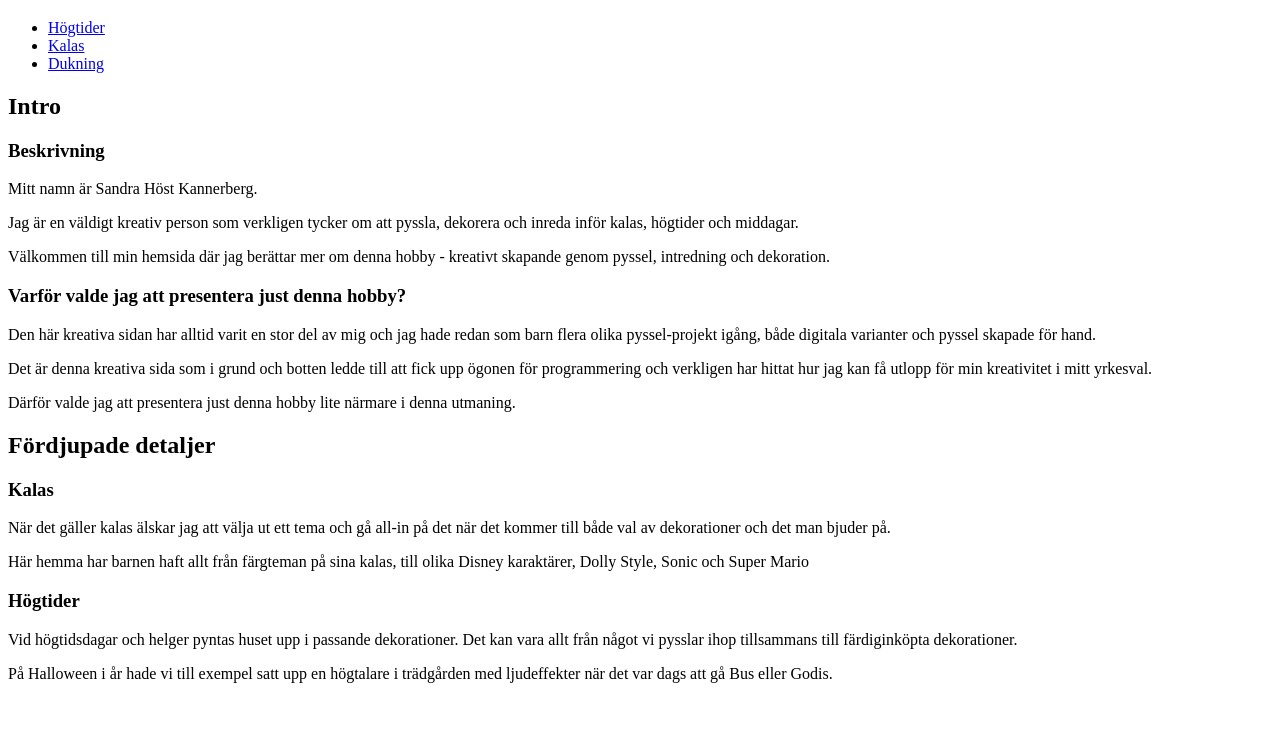
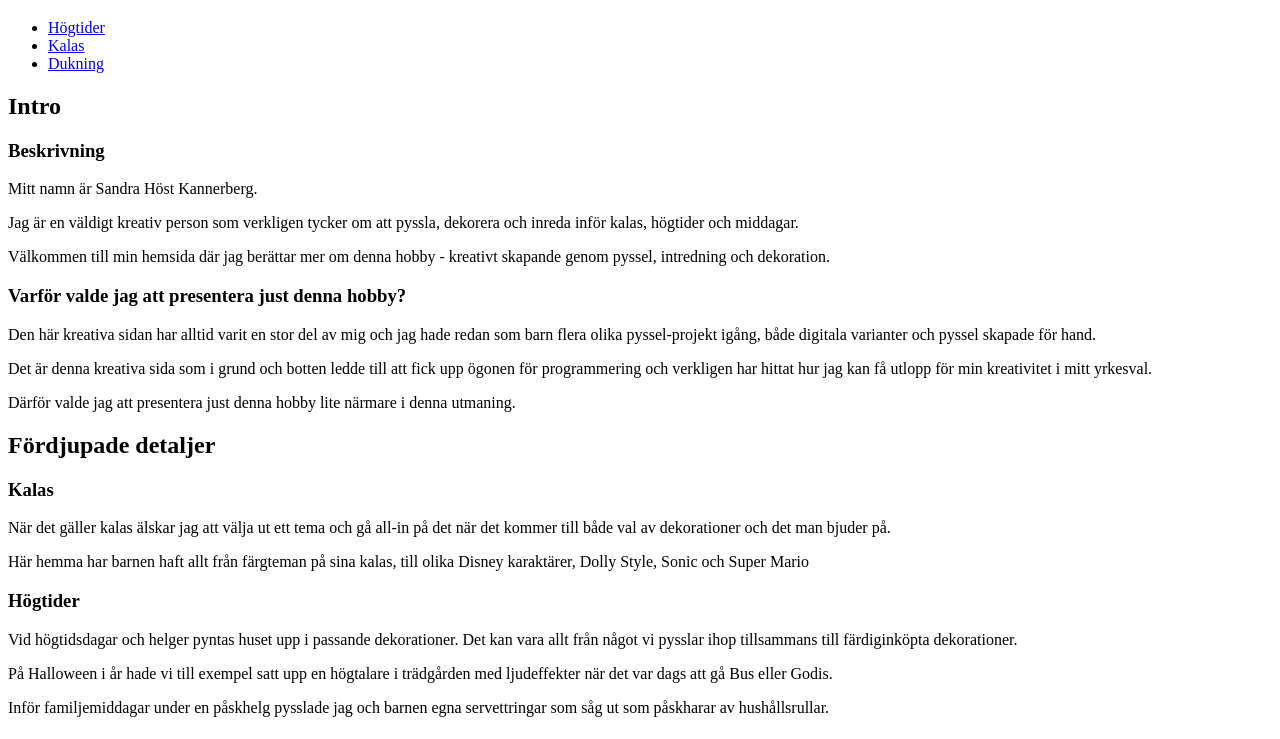
Before and after one commit to SandraHKannerberg/semantic-html, a plain HTML site: page index.html in a window 1280 px wide. Shown: the part 61-800 px from the top of the page. Drawn offline with Linux system fonts and the light colour scheme.

Commit message:
Add more text content to details section

```diff
--- a/index.html
+++ b/index.html
@@ -74,6 +74,10 @@
             På Halloween i år hade vi till exempel satt upp en högtalare i
             trädgården med ljudeffekter när det var dags att gå Bus eller Godis.
           </p>
+          <p>
+            Inför familjemiddagar under en påskhelg pysslade jag och barnen egna
+            servettringar som såg ut som påskharar av hushållsrullar.
+          </p>
         </section>
       </section>
     </main>
```
